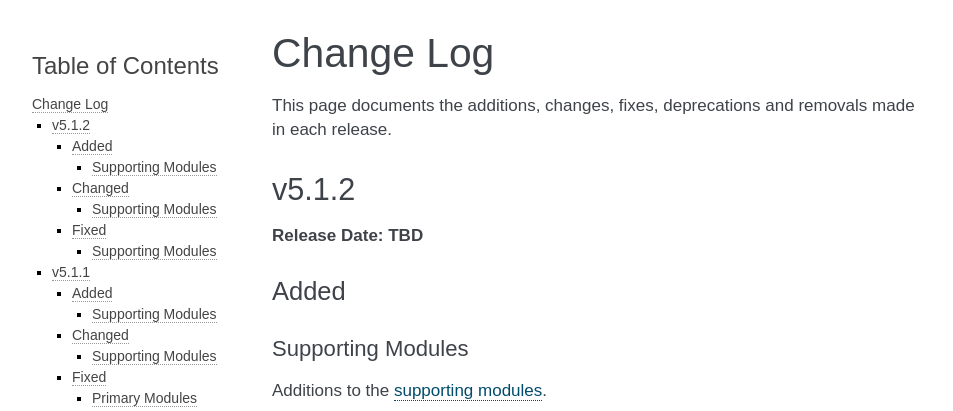
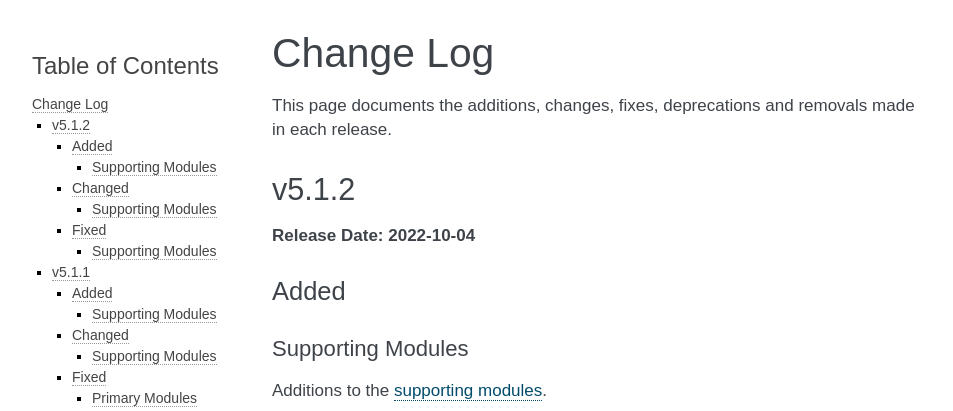
Before and after one commit to jeffshurtliff/khoros, a Sphinx documentation site: the page built from docs/changelog.rst, in a window 1280 px wide and 900 px high. Shown: the top 411 px of the window, without its empty margins (148-1101 px from the left). Built offline with Sphinx 7.4.7, drawn with Linux system fonts in a browser that asks for light colours.

Commit message:
Added release date to changelog

```diff
--- a/docs/changelog.rst
+++ b/docs/changelog.rst
@@ -6,7 +6,7 @@ This page documents the additions, changes, fixes, deprecations and removals mad
 ******
 v5.1.2
 ******
-**Release Date: TBD**
+**Release Date: 2022-10-04**
 
 Added
 =====
```
